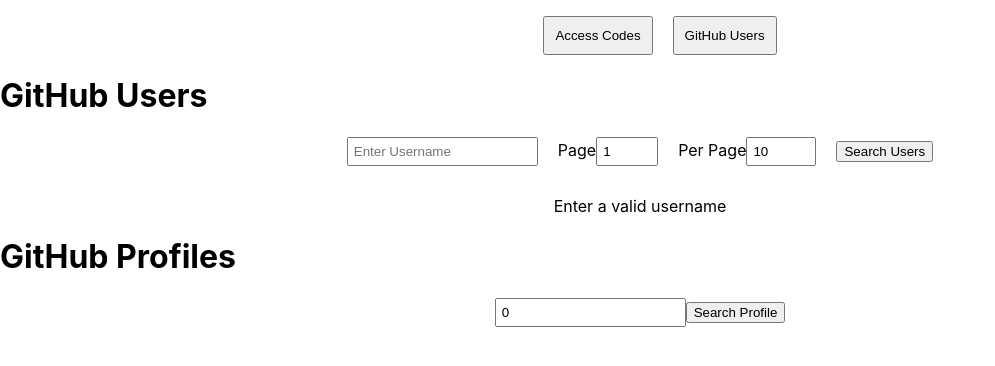
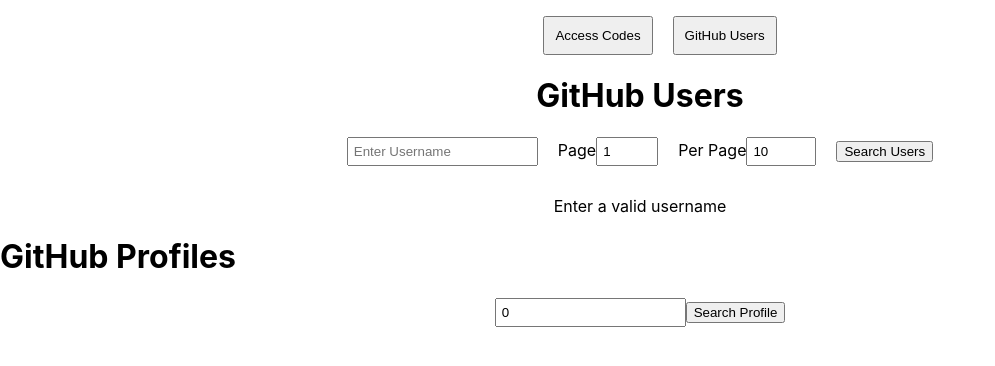
Before and after one commit to TracK92/React_Front_End, a React (Create React App) app: page /users in a window 1280 px wide. Shown: the top 366 px of the page, without its empty margins (0-995 px from the left). Built offline with nearby package versions, Linux system fonts and the light colour scheme; the HTML template or start-up script is replaced by a standard one.

Commit message:
Align center

```diff
--- a/src/Components/GitHubUsers/GitHubUsers.js
+++ b/src/Components/GitHubUsers/GitHubUsers.js
@@ -43,7 +43,7 @@
 
   return (
     <div>
-      <h1>GitHub Users</h1>
+      <h1 style={{textAlign: "center"}}>GitHub Users</h1>
       <form className="user_form">
         <div>
           <input
```
